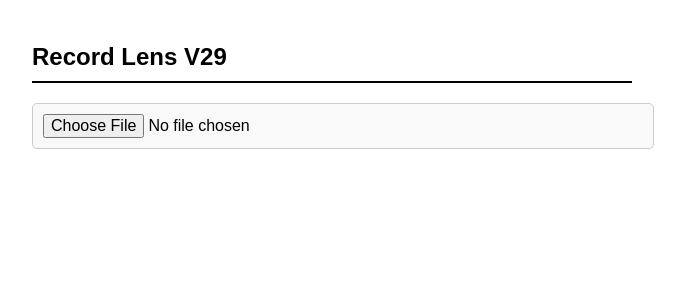
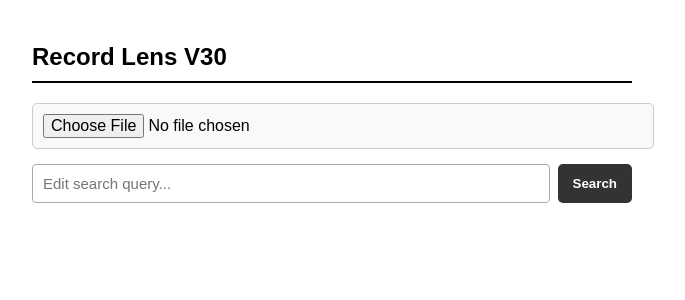
Before and after one commit to jtcvmarie/sales, a Next.js app: page / in a window 1280 px wide. Shown: the top 300 px of the page, without its empty margins (308-993 px from the left). Built offline with nearby package versions, Linux system fonts and the light colour scheme.

Commit message:
Update page.js

```diff
--- a/app/page.js
+++ b/app/page.js
@@ -4,13 +4,8 @@ import { useState } from 'react';
 export default function Home() {
   const [discogs, setDiscogs] = useState([]);
   const [ebayActive, setEbayActive] = useState([]);
-
-  // Sold Search States
-  const [editableQuery, setEditableQuery] = useState("");
   const [ebaySold, setEbaySold] = useState([]);
-  const [soldSearched, setSoldSearched] = useState(false);
-  const [soldLoading, setSoldLoading] = useState(false);
-
+  const [searchString, setSearchString] = useState("");
   const [loading, setLoading] = useState(false);
   const [errorMsg, setErrorMsg] = useState("");
   const [hasSearched, setHasSearched] = useState(false);
@@ -29,22 +24,19 @@ export default function Home() {
     });
   };
 
+  // Triggered when taking a photo
   const handleCapture = async (e) => {
     const file = e.target.files[0];
     if (!file) return;
 
     setLoading(true);
     setErrorMsg("");
-    setDiscogs([]);
-    setEbayActive([]);
-    setEbaySold([]);
-    setEditableQuery("");
     setHasSearched(false);
-    setSoldSearched(false);
 
     try {
       const smallFile = await shrinkImage(file);
-      const formData = new FormData(); formData.append('image', smallFile);
+      const formData = new FormData();
+      formData.append('image', smallFile);
 
       const res = await fetch('/api/search', { method: 'POST', body: formData });
       if (!res.ok) throw new Error(`Server returned status ${res.status}`);
@@ -52,9 +44,10 @@ export default function Home() {
       const data = await res.json();
       if (data.error) throw new Error(data.error);
 
-      setDiscogs(Array.isArray(data.discogsMatches) ? data.discogsMatches : []);
-      setEbayActive(Array.isArray(data.ebayActiveMatches) ? data.ebayActiveMatches : []);
-      setEditableQuery(data.textQuery || "");
+      setDiscogs(data.discogsMatches || []);
+      setEbayActive(data.ebayActiveMatches || []);
+      setEbaySold(data.ebaySoldResults || []);
+      setSearchString(data.textQuery || "");
       setHasSearched(true);
 
     } catch (error) {
@@ -64,42 +57,63 @@ export default function Home() {
     }
   };
 
-  // Dedicated function for the Sold button
-  const handleSoldSearch = async () => {
-      if (!editableQuery.trim()) return;
-      setSoldLoading(true);
-      setSoldSearched(false);
-      setEbaySold([]);
+  // Triggered when editing the text box and hitting Search
+  const handleTextSearch = async () => {
+    if (!searchString.trim()) return;
+
+    setLoading(true);
+    setErrorMsg("");
+    setHasSearched(false);
 
     try {
-          const res = await fetch('/api/sold', {
-              method: 'POST',
-              headers: { 'Content-Type': 'application/json' },
-              body: JSON.stringify({ query: editableQuery })
-          });
+      const formData = new FormData();
+      formData.append('query', searchString);
 
+      const res = await fetch('/api/search', { method: 'POST', body: formData });
       if (!res.ok) throw new Error(`Server returned status ${res.status}`);
+
       const data = await res.json();
       if (data.error) throw new Error(data.error);
 
-          setEbaySold(Array.isArray(data.results) ? data.results : []);
-          setSoldSearched(true);
+      setDiscogs(data.discogsMatches || []);
+      setEbayActive(data.ebayActiveMatches || []);
+      setEbaySold(data.ebaySoldResults || []);
+      setSearchString(data.textQuery || searchString);
+      setHasSearched(true);
     } catch (error) {
-          alert("Sold Search Error: " + error.message);
+      setErrorMsg("Error: " + error.message);
     } finally {
-          setSoldLoading(false);
+      setLoading(false);
     }
   };
 
-  const ebaySoldDirectUrl = editableQuery ? `https://www.ebay.com/sch/i.html?_nkw=${encodeURIComponent(editableQuery)}&_sacat=0&_from=R40&rt=nc&LH_Sold=1` : '#';
+  const ebaySoldDirectUrl = searchString ? `https://www.ebay.com/sch/i.html?_nkw=${encodeURIComponent(searchString)}&_sacat=0&_from=R40&rt=nc&LH_Sold=1` : '#';
 
   return (
     <main style={{ padding: '15px', fontFamily: 'sans-serif', maxWidth: '600px', margin: '0 auto', backgroundColor: '#fff', paddingBottom: '100px' }}>
-      <h2 style={{ borderBottom: '2px solid black', paddingBottom: '10px' }}>Record Lens V29</h2>
+      <h2 style={{ borderBottom: '2px solid black', paddingBottom: '10px' }}>Record Lens V30</h2>
 
       <input type="file" accept="image/*" capture="environment" onChange={handleCapture} style={{ padding: '10px', fontSize: '16px', marginBottom: '15px', width: '100%', backgroundColor: '#f9f9f9', border: '1px solid #ccc', borderRadius: '5px' }} />
 
-      {loading && <p style={{ fontWeight: 'bold', color: '#0070f3' }}>Scanning artwork & active markets...</p>}
+      {/* GLOBAL SEARCH BAR */}
+      <div style={{ marginBottom: '20px', display: 'flex', gap: '8px' }}>
+         <input
+            type="text"
+            value={searchString}
+            onChange={(e) => setSearchString(e.target.value)}
+            placeholder="Edit search query..."
+            style={{ flex: 1, padding: '10px', fontSize: '15px', borderRadius: '4px', border: '1px solid #aaa' }}
+         />
+         <button
+            onClick={handleTextSearch}
+            disabled={loading}
+            style={{ padding: '10px 15px', backgroundColor: '#333', color: '#fff', border: 'none', borderRadius: '5px', cursor: 'pointer', fontWeight: 'bold' }}
+         >
+            Search
+         </button>
+      </div>
+
+      {loading && <p style={{ fontWeight: 'bold', color: '#0070f3' }}>Scanning markets & updating databases...</p>}
       {errorMsg && <p style={{ color: 'red', fontWeight: 'bold', backgroundColor: '#fee', padding: '10px', borderRadius: '4px' }}>{errorMsg}</p>}
 
       {/* 1. DISCOGS SECTION */}
@@ -109,11 +123,11 @@ export default function Home() {
 
           {discogs.length === 0 ? (
             <div style={{ padding: '15px', backgroundColor: '#fafafa', border: '1px solid #ddd', borderRadius: '6px' }}>
-               <p style={{ margin: 0, fontSize: '14px', color: '#555' }}>Google Lens found 0 Discogs links for this image.</p>
+               <p style={{ margin: 0, fontSize: '14px', color: '#555' }}>0 Discogs matches found for this query.</p>
             </div>
           ) : (
             discogs.map((item, i) => {
-              const dData = item.discogsData || { have:'--', want:'--', rating:'--', ratingsCount:'--', low:'--', high:'--' };
+              const dData = item.discogsData || { have:'--', want:'--', rating:'--', ratingsCount:'--', activeLow:'--', histLow:'--', histMed:'--', histHigh:'--' };
 
               return (
                 <div key={i} style={{ marginBottom: '20px', borderBottom: '2px solid #eee', paddingBottom: '20px' }}>
@@ -130,8 +144,11 @@ export default function Home() {
                     <div><span style={{color: 'gray'}}>Want:</span> <strong>{dData.want}</strong></div>
                     <div><span style={{color: 'gray'}}>Avg Rating:</span> <strong>{dData.rating}</strong></div>
                     <div><span style={{color: 'gray'}}>Ratings:</span> <strong>{dData.ratingsCount}</strong></div>
-                    <div><span style={{color: 'gray'}}>Active Low:</span> <strong style={{color: 'green'}}>{dData.low}</strong></div>
-                    <div><span style={{color: 'gray'}}>Active High:</span> <strong style={{color: '#8b0000'}}>{dData.high}</strong></div>
+                    <div style={{gridColumn: '1 / -1', borderBottom: '1px solid #ddd', paddingBottom: '4px', marginTop: '4px', color: '#666', fontWeight: 'bold'}}>Pricing Specs</div>
+                    <div><span style={{color: 'gray'}}>Active Low:</span> <strong style={{color: 'green'}}>{dData.activeLow}</strong></div>
+                    <div><span style={{color: 'gray'}}>Hist. Low:</span> <strong>{dData.histLow}</strong></div>
+                    <div><span style={{color: 'gray'}}>Hist. Median:</span> <strong>{dData.histMed}</strong></div>
+                    <div><span style={{color: 'gray'}}>Hist. High:</span> <strong style={{color: '#8b0000'}}>{dData.histHigh}</strong></div>
                   </div>
                 </div>
               )
@@ -147,7 +164,7 @@ export default function Home() {
 
           {ebayActive.length === 0 ? (
              <div style={{ padding: '15px', backgroundColor: '#fafafa', border: '1px solid #ddd', borderRadius: '6px' }}>
-               <p style={{ margin: 0, fontSize: '14px', color: '#555' }}>Google Lens found 0 active eBay links.</p>
+               <p style={{ margin: 0, fontSize: '14px', color: '#555' }}>0 active eBay links found.</p>
             </div>
           ) : (
             ebayActive.map((item, i) => (
@@ -167,42 +184,22 @@ export default function Home() {
         </div>
       )}
 
-      {/* 3. EBAY SOLD EDITABLE WORKFLOW */}
+      {/* 3. EBAY SOLD SECTION */}
       {hasSearched && (
         <div style={{ marginBottom: '40px', borderTop: '4px solid #8b0000', paddingTop: '20px' }}>
           <div style={{ display: 'flex', justifyContent: 'space-between', alignItems: 'center', marginBottom: '15px' }}>
             <h3 style={{ margin: 0, color: '#8b0000' }}>eBay Sold History</h3>
             <a href={ebaySoldDirectUrl} target="_blank" rel="noreferrer" style={{ fontSize: '13px', color: '#0064d2', textDecoration: 'none', fontWeight: 'bold', border: '1px solid #0064d2', padding: '5px 10px', borderRadius: '4px' }}>
-              View URL →
+              View All Sold →
             </a>
           </div>
 
-          {/* EDITABLE QUERY BOX */}
-          <div style={{ marginBottom: '20px', padding: '15px', backgroundColor: '#eef2f5', borderRadius: '8px', border: '1px solid #cddde6' }}>
-              <p style={{ margin: '0 0 8px 0', fontSize: '13px', color: '#555', fontWeight: 'bold' }}>Edit 10-Word Search String:</p>
-              <input
-                  type="text"
-                  value={editableQuery}
-                  onChange={(e) => setEditableQuery(e.target.value)}
-                  style={{ width: '100%', padding: '10px', fontSize: '15px', borderRadius: '4px', border: '1px solid #aaa', marginBottom: '10px', boxSizing: 'border-box' }}
-              />
-              <button
-                  onClick={handleSoldSearch}
-                  disabled={soldLoading}
-                  style={{ width: '100%', padding: '12px', backgroundColor: '#8b0000', color: '#fff', border: 'none', borderRadius: '5px', cursor: 'pointer', fontWeight: 'bold', fontSize: '16px' }}
-              >
-                  {soldLoading ? "Searching Sold Listings..." : "Search Sold Listings"}
-              </button>
-          </div>
-
-          {/* RENDER SOLD RESULTS */}
-          {soldSearched && ebaySold.length === 0 && (
+          {ebaySold.length === 0 ? (
              <div style={{ padding: '20px', backgroundColor: '#fff5f5', border: '1px solid #fcdcdc', borderRadius: '6px', textAlign: 'center' }}>
                <p style={{ fontSize: '14px', color: '#8b0000', margin: 0, fontWeight: 'bold' }}>No Sold Results Found.</p>
             </div>
-          )}
-
-          {soldSearched && ebaySold.length > 0 && ebaySold.map((item, i) => (
+          ) : (
+            ebaySold.map((item, i) => (
               <div key={i} style={{ marginBottom: '12px', padding: '12px', backgroundColor: '#fff5f5', borderRadius: '6px', border: '1px solid #fcdcdc' }}>
                 <a href={item.link} target="_blank" rel="noreferrer" style={{ display: 'block', fontSize: '14px', marginBottom: '8px', color: '#333', textDecoration: 'none' }}>{item.title}</a>
                 <div style={{ display: 'flex', alignItems: 'center' }}>
@@ -211,7 +208,8 @@ export default function Home() {
                   {item.condition && <span style={{ fontSize: '12px', color: 'gray', marginLeft: 'auto' }}>{item.condition}</span>}
                 </div>
               </div>
-          ))}
+            ))
+          )}
         </div>
       )}
 
```
Lines whose indentation alone changed are shown as unchanged.
